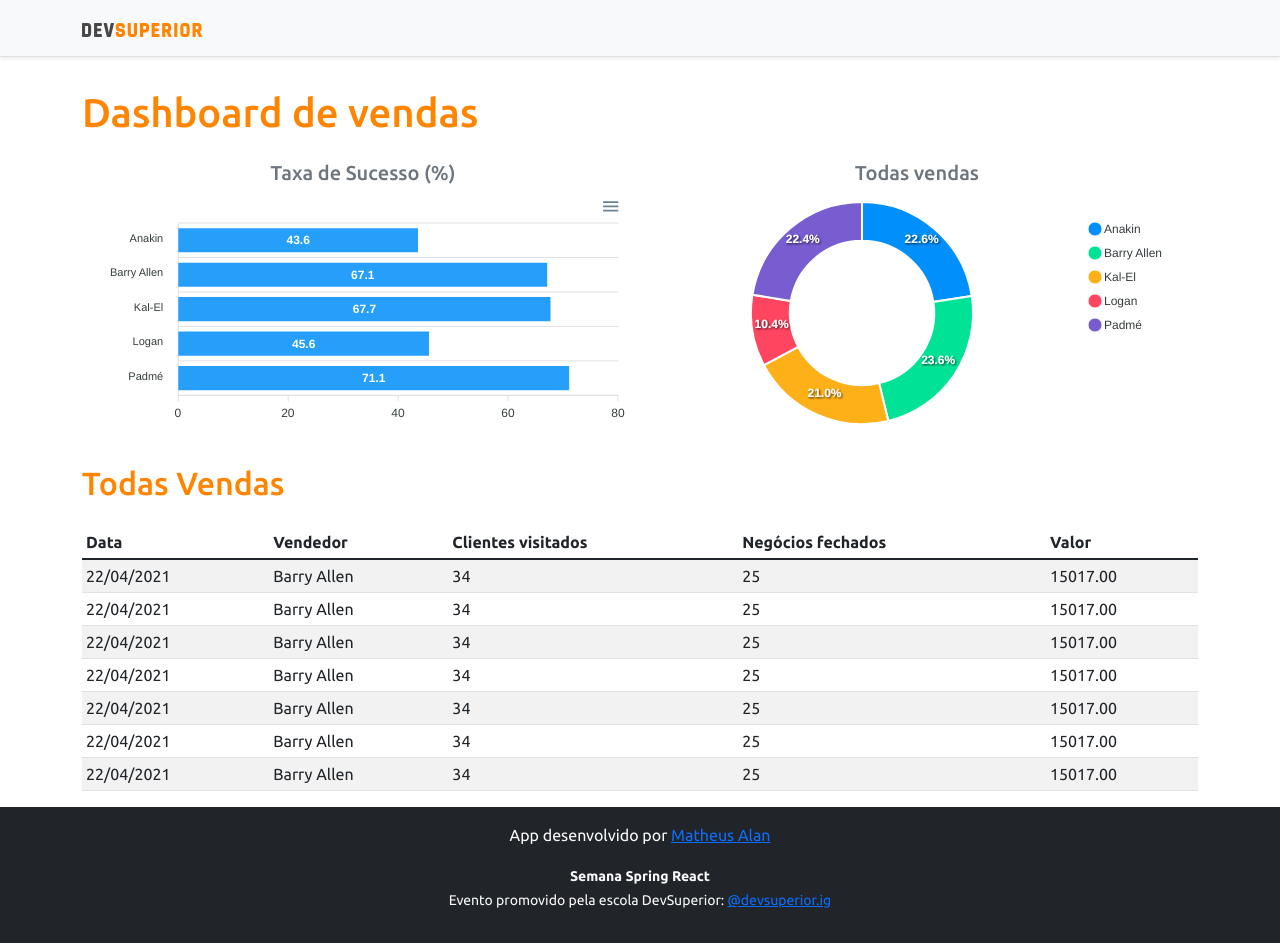
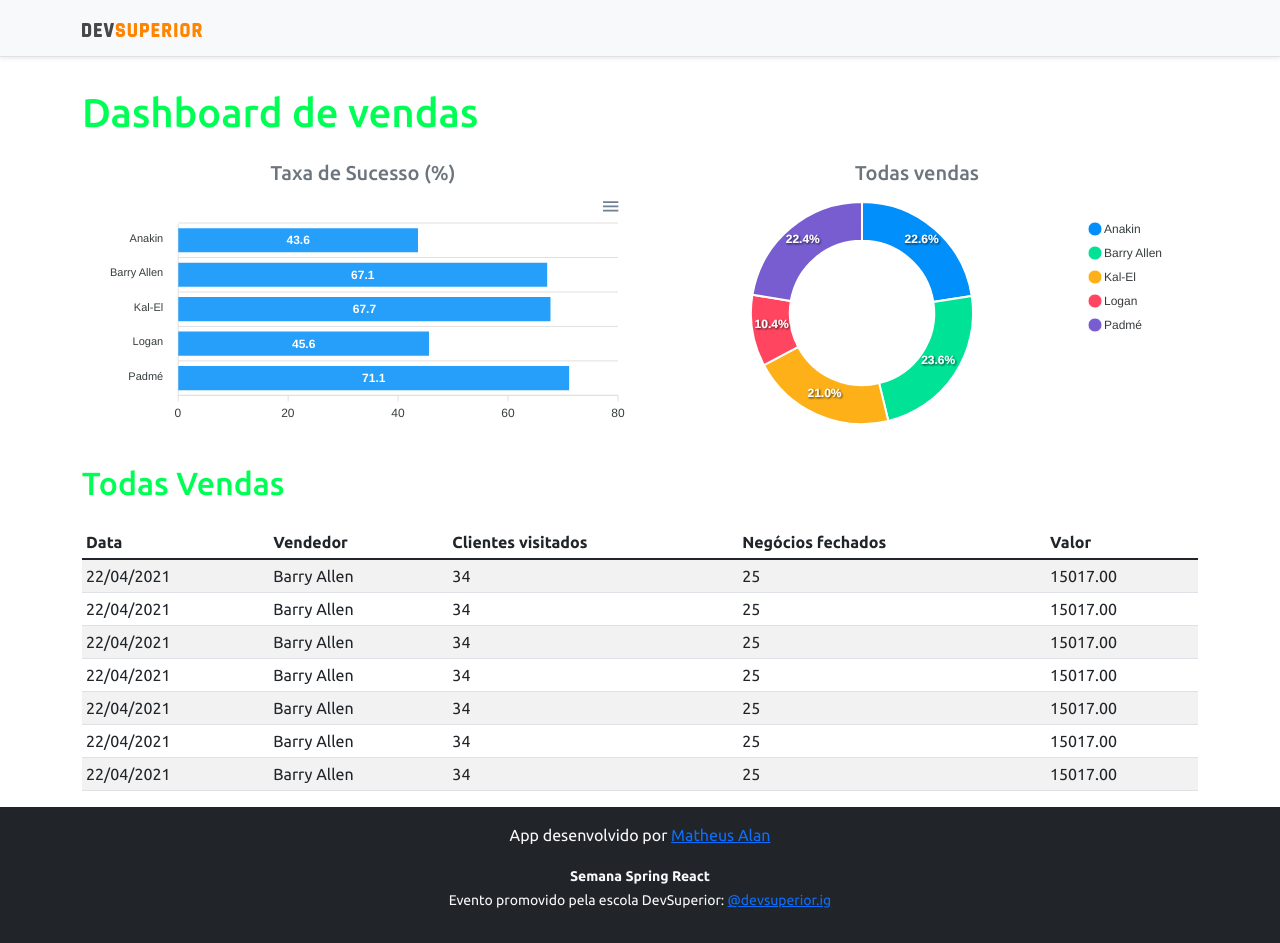
Before and after one commit to matheualan/project-spring-react, a React (Create React App) app in the folder frontend/: page / in a window 1280 px wide. Built offline with nearby package versions, Linux system fonts and the light colour scheme.

Commit message:
alteracao cor fonte

```diff
--- a/frontend/src/App.tsx
+++ b/frontend/src/App.tsx
@@ -10,7 +10,6 @@ function App() {
       <NavBar />
       <div className="container">
         <h1 className="text-primary py-3">Dashboard de vendas</h1>
-
         <div className="row px-3">
           <div className="col-sm-6">
             <h5 className="text-center text-secondary">Taxa de Sucesso (%)</h5>
--- a/frontend/src/assets/css/styles.css
+++ b/frontend/src/assets/css/styles.css
@@ -1,6 +1,6 @@
 @import url('https://fonts.googleapis.com/css2?family=Ubuntu:wght@300;400;500;700&display=swap');
 :root {
-    --color-primary: #FF8400;
+    --color-primary: #00ff55;
 }
 
 html, body {
```
